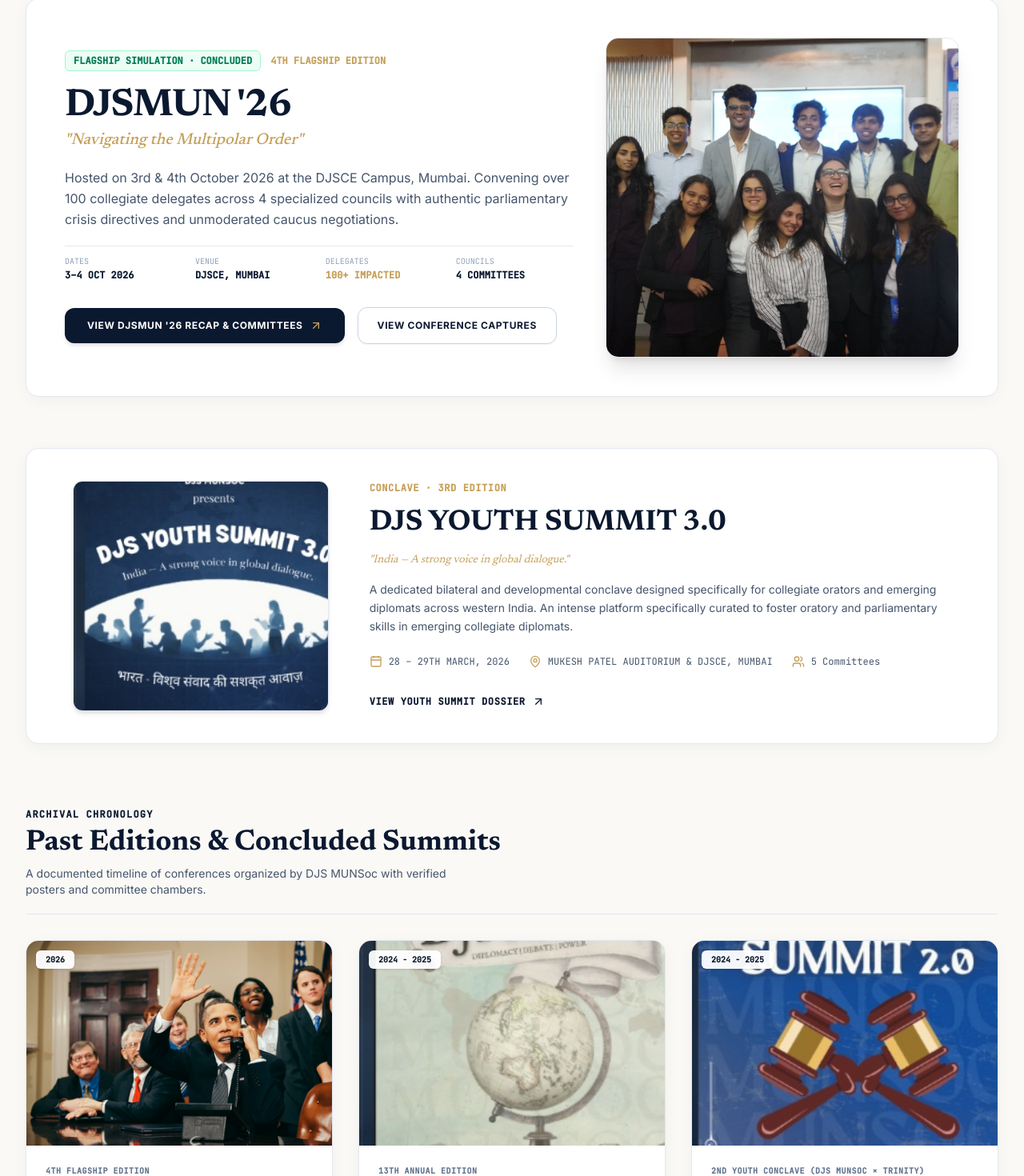
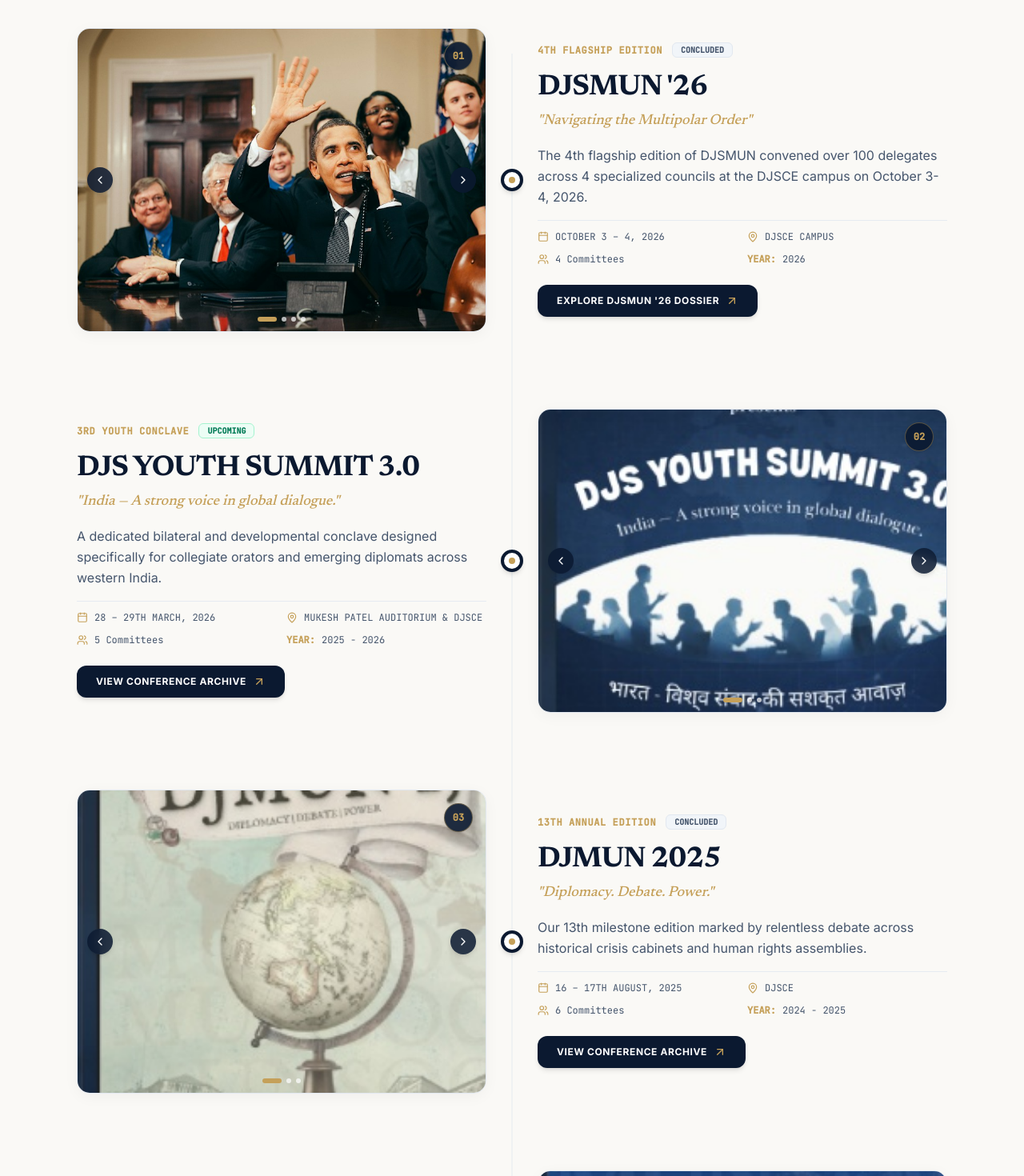
Before and after one commit to debugvivaanbhimani/djsmunsoc, a Next.js app: page /conferences in a window 1280 px wide. Shown: the part 329-1799 px from the top of the page at 80% size. Built offline with nearby package versions, Linux system fonts and the light colour scheme.

Commit message:
feat: implement 2-column alternating flow runner timeline for conferences with image slider and scroll-to-top

```diff
--- a/src/app/conferences/page.tsx
+++ b/src/app/conferences/page.tsx
@@ -1,224 +1,299 @@
 "use client";
 
+import { useState, useEffect } from "react";
 import Image from "next/image";
 import Link from "next/link";
-import { ArrowUpRight, Calendar, MapPin, Users, CheckCircle2 } from "lucide-react";
+import {
+  ArrowUpRight,
+  Calendar,
+  MapPin,
+  Users,
+  ChevronLeft,
+  ChevronRight,
+  ArrowUp,
+  Sparkles,
+} from "lucide-react";
 import conferencesData from "../../../data/conferences.json";
 
-export default function ConferencesPage() {
-  const djsmun26 = conferencesData.upcoming.find((c) => c.slug === "djsmun-2026") || conferencesData.upcoming[0];
-  const youthSummit3 = conferencesData.upcoming.find((c) => c.slug === "youth-summit-3") || conferencesData.upcoming[1];
-  const pastConferences = conferencesData.upcoming.filter((c) => c.status === "CONCLUDED");
+// Verified image galleries for each conference event
+const EVENT_GALLERIES: Record<string, string[]> = {
+  "djsmun-2026": [
+    "/assets/posters/djsmun26-poster.jpg",
+    "/assets/real/committee-session-1.jpg",
+    "/assets/real/delegation-winners.jpg",
+    "/assets/real/secretariat-team.jpg",
+  ],
+  "youth-summit-3": [
+    "/assets/posters/youth-summit-3.jpg",
+    "/assets/real/committee-session-2.jpg",
+    "/assets/real/executive-board-felicitation.jpg",
+  ],
+  "djsmun-2025": [
+    "/assets/posters/djsmun25-poster.jpg",
+    "/assets/real/committee-session-3.jpg",
+    "/assets/real/best-delegate-gavel.jpg",
+  ],
+  "youth-summit-2": [
+    "/assets/posters/youth-summit-2.jpg",
+    "/assets/real/committee-session-4.jpg",
+  ],
+  "youth-summit-1": [
+    "/assets/posters/youth-summit-1.jpg",
+    "/assets/real/committee-session-5.jpg",
+  ],
+  "djmun-2023": [
+    "/assets/posters/djmun-2023.jpg",
+    "/assets/real/secretariat-team.jpg",
+  ],
+  "munch-madness": [
+    "/assets/posters/munch-madness.jpg",
+    "/assets/real/core-and-associate-team.jpg",
+  ],
+};
+
+function EventImageSlider({
+  images,
+  title,
+  number,
+}: {
+  images: string[];
+  title: string;
+  number: string;
+}) {
+  const [index, setIndex] = useState(0);
+
+  const prev = (e: React.MouseEvent) => {
+    e.stopPropagation();
+    setIndex((prev) => (prev === 0 ? images.length - 1 : prev - 1));
+  };
+
+  const next = (e: React.MouseEvent) => {
+    e.stopPropagation();
+    setIndex((prev) => (prev === images.length - 1 ? 0 : prev + 1));
+  };
 
   return (
-    <div className="bg-cream min-h-screen pt-28 pb-24 text-slate-800">
+    <div className="relative w-full h-[320px] sm:h-[380px] rounded-2xl overflow-hidden card-clean border border-slate-200/90 shadow-md bg-slate-100 group">
+      <Image
+        src={images[index]}
+        alt={`${title} visual ${index + 1}`}
+        fill
+        unoptimized
+        className="object-cover transition-transform duration-500 group-hover:scale-102"
+      />
+
+      {/* Numbered Pill Badge (matching reference screenshot) */}
+      <div className="absolute top-4 right-4 w-9 h-9 rounded-full bg-navy/90 backdrop-blur-md border border-gold/40 text-gold flex items-center justify-center font-mono text-xs font-bold shadow-md z-10">
+        {number}
+      </div>
+
+      {/* Interactive Navigation Arrows */}
+      {images.length > 1 && (
+        <>
+          <button
+            onClick={prev}
+            className="absolute left-3 top-1/2 -translate-y-1/2 w-8 h-8 rounded-full bg-navy/85 hover:bg-navy text-white flex items-center justify-center backdrop-blur-sm transition-all shadow-md z-10 cursor-pointer"
+            aria-label="Previous slide"
+          >
+            <ChevronLeft className="w-4 h-4" />
+          </button>
+          <button
+            onClick={next}
+            className="absolute right-3 top-1/2 -translate-y-1/2 w-8 h-8 rounded-full bg-navy/85 hover:bg-navy text-white flex items-center justify-center backdrop-blur-sm transition-all shadow-md z-10 cursor-pointer"
+            aria-label="Next slide"
+          >
+            <ChevronRight className="w-4 h-4" />
+          </button>
+
+          {/* Dots Indicator */}
+          <div className="absolute bottom-3 inset-x-0 flex items-center justify-center gap-1.5 z-10">
+            {images.map((_, i) => (
+              <button
+                key={i}
+                onClick={(e) => {
+                  e.stopPropagation();
+                  setIndex(i);
+                }}
+                className={`h-1.5 rounded-full transition-all cursor-pointer ${
+                  index === i ? "w-6 bg-gold" : "w-1.5 bg-white/70 hover:bg-white"
+                }`}
+                aria-label={`Go to slide ${i + 1}`}
+              />
+            ))}
+          </div>
+        </>
+      )}
+    </div>
+  );
+}
+
+function EventDetails({
+  conf,
+  isFlagship,
+}: {
+  conf: any;
+  isFlagship: boolean;
+}) {
+  return (
+    <div className="space-y-4 flex flex-col justify-center">
+      <div className="flex items-center gap-3 font-mono text-xs font-bold">
+        <span className="text-gold uppercase tracking-wider">{conf.edition}</span>
+        {conf.status && (
+          <span
+            className={`px-2.5 py-0.5 rounded-md text-[10px] font-bold ${
+              conf.status === "CONCLUDED"
+                ? "bg-slate-100 text-slate-600 border border-slate-200"
+                : "bg-emerald-50 text-emerald-700 border border-emerald-200"
+            }`}
+          >
+            {conf.status}
+          </span>
+        )}
+      </div>
+
+      <div>
+        <h3 className="font-serif text-3xl sm:text-4xl font-bold text-navy tracking-tight leading-tight">
+          {conf.title}
+        </h3>
+        {conf.subtitle && (
+          <p className="font-serif text-lg text-gold italic font-medium mt-1">
+            "{conf.subtitle}"
+          </p>
+        )}
+      </div>
+
+      <p className="text-sm sm:text-base text-slate-600 leading-relaxed font-sans">
+        {conf.summary}
+      </p>
+
+      {/* Specifications Strip */}
+      <div className="grid grid-cols-2 gap-3 pt-3 text-xs font-mono text-slate-600 border-t border-slate-200/80">
+        <div className="flex items-center gap-2">
+          <Calendar className="w-3.5 h-3.5 text-gold shrink-0" />
+          <span className="truncate">{conf.dates}</span>
+        </div>
+        <div className="flex items-center gap-2">
+          <MapPin className="w-3.5 h-3.5 text-gold shrink-0" />
+          <span className="truncate">{conf.venue.split(",")[0]}</span>
+        </div>
+        <div className="flex items-center gap-2">
+          <Users className="w-3.5 h-3.5 text-gold shrink-0" />
+          <span>{conf.committeesCount} Committees</span>
+        </div>
+        <div className="flex items-center gap-2">
+          <span className="text-gold font-bold">YEAR:</span>
+          <span>{conf.year}</span>
+        </div>
+      </div>
+
+      {/* Action CTA */}
+      <div className="pt-2">
+        <Link
+          href={isFlagship ? "/djsmun-26" : `/conferences/${conf.slug}`}
+          className="inline-flex items-center gap-2 rounded-xl bg-navy px-6 py-3 text-xs font-bold uppercase tracking-wider text-white shadow-md hover:bg-navy-light transition-all"
+        >
+          <span>{isFlagship ? "Explore DJSMUN '26 Dossier" : "View Conference Archive"}</span>
+          <ArrowUpRight className="w-4 h-4 text-gold" />
+        </Link>
+      </div>
+    </div>
+  );
+}
+
+export default function ConferencesPage() {
+  const [showScrollTop, setShowScrollTop] = useState(false);
+  const conferences = conferencesData.upcoming;
+
+  useEffect(() => {
+    const handleScroll = () => {
+      setShowScrollTop(window.scrollY > 400);
+    };
+    window.addEventListener("scroll", handleScroll);
+    return () => window.removeEventListener("scroll", handleScroll);
+  }, []);
+
+  const scrollToTop = () => {
+    window.scrollTo({ top: 0, behavior: "smooth" });
+  };
+
+  return (
+    <div className="bg-cream min-h-screen pt-28 pb-28 text-slate-800 relative">
       {/* Page Header */}
-      <div className="mx-auto max-w-7xl px-4 sm:px-6 lg:px-8 space-y-3 mb-14">
+      <div className="mx-auto max-w-7xl px-4 sm:px-6 lg:px-8 space-y-3 mb-16">
         <div className="font-mono text-xs uppercase tracking-[0.2em] text-gold font-bold">
-          CONFERENCE PORTFOLIO · 2022 – 2026
+          CONFERENCE ARCHIVES & CHRONOLOGY
         </div>
         <h1 className="font-serif text-4xl sm:text-5xl md:text-6xl font-bold text-navy tracking-tight">
           Conferences & Summits
         </h1>
         <p className="text-base sm:text-lg text-slate-600 max-w-2xl leading-relaxed">
-          From our flagship annual edition convening over 300 delegates, to bilateral youth conclaves and historic crisis simulations.
+          Trace the evolution of DJS MUNSoc through our flagship annual editions and bilateral youth conclaves since 2022. Scroll down to explore each historical milestone.
         </p>
       </div>
 
-      <div className="mx-auto max-w-7xl px-4 sm:px-6 lg:px-8 space-y-16">
-        {/* Section 1: Flagship Conference (DJSMUN '26) */}
-        <div className="card-clean p-8 sm:p-12 overflow-hidden relative group">
-          <div className="grid grid-cols-1 lg:grid-cols-12 gap-10 items-center">
-            {/* Left Column: Details */}
-            <div className="lg:col-span-7 space-y-5">
-              <div className="flex flex-wrap items-center gap-3 font-mono text-xs font-bold">
-                <span className="text-emerald-700 bg-emerald-50 px-2.5 py-1 rounded-md border border-emerald-200">
-                  FLAGSHIP SIMULATION · CONCLUDED
-                </span>
-                <span className="text-gold font-bold">4TH FLAGSHIP EDITION</span>
-              </div>
+      {/* Alternating Zigzag Flow Runner Timeline */}
+      <div className="mx-auto max-w-6xl px-4 sm:px-6 lg:px-8 relative">
+        {/* Central Vertical Spine (Desktop only) */}
+        <div className="hidden lg:block absolute left-1/2 top-8 bottom-8 w-px bg-slate-200/90 -translate-x-1/2" />
 
-              <div>
-                <h2 className="font-serif text-3xl sm:text-5xl font-bold text-navy tracking-tight">
-                  DJSMUN '26
-                </h2>
-                <p className="font-serif text-xl text-gold italic font-medium mt-1">
-                  "Navigating the Multipolar Order"
-                </p>
-              </div>
+        <div className="space-y-20 sm:space-y-24 relative">
+          {conferences.map((conf, index) => {
+            const isEven = index % 2 === 0;
+            const images = EVENT_GALLERIES[conf.slug] || [conf.poster];
+            const numberFormatted = String(index + 1).padStart(2, "0");
+            const isFlagship = conf.slug === "djsmun-2026";
 
-              <p className="text-sm sm:text-base text-slate-600 leading-relaxed font-sans">
-                Hosted on 3rd & 4th October 2026 at the DJSCE Campus, Mumbai. Convening over 100 collegiate delegates across 4 specialized councils with authentic parliamentary crisis directives and unmoderated caucus negotiations.
-              </p>
-
-              {/* Specifications Strip */}
-              <div className="grid grid-cols-2 sm:grid-cols-4 gap-4 pt-3 border-t border-slate-200 text-xs font-mono text-slate-600">
-                <div>
-                  <div className="text-slate-400 uppercase text-[10px]">DATES</div>
-                  <div className="font-bold text-navy mt-0.5">3–4 OCT 2026</div>
-                </div>
-                <div>
-                  <div className="text-slate-400 uppercase text-[10px]">VENUE</div>
-                  <div className="font-bold text-navy mt-0.5">DJSCE, MUMBAI</div>
-                </div>
-                <div>
-                  <div className="text-slate-400 uppercase text-[10px]">DELEGATES</div>
-                  <div className="font-bold text-gold mt-0.5">100+ IMPACTED</div>
-                </div>
-                <div>
-                  <div className="text-slate-400 uppercase text-[10px]">COUNCILS</div>
-                  <div className="font-bold text-navy mt-0.5">4 COMMITTEES</div>
-                </div>
-              </div>
-
-              {/* Action Buttons */}
-              <div className="flex flex-wrap items-center gap-4 pt-3">
-                <Link
-                  href="/djsmun-26"
-                  className="inline-flex items-center gap-2 rounded-xl bg-navy px-7 py-3.5 text-xs font-bold uppercase tracking-wider text-white shadow-md hover:bg-navy-light transition-all"
-                >
-                  <span>View DJSMUN '26 Recap & Committees</span>
-                  <ArrowUpRight className="w-4 h-4 text-gold" />
-                </Link>
-                <Link
-                  href="/gallery"
-                  className="inline-flex items-center gap-2 rounded-xl border border-slate-300 bg-white px-6 py-3.5 text-xs font-bold uppercase tracking-wider text-navy hover:bg-slate-50 transition-colors shadow-xs"
-                >
-                  <span>View Conference Captures</span>
-                </Link>
-              </div>
-            </div>
-
-            {/* Right Column: Real Photo Preview */}
-            <div className="lg:col-span-5 flex justify-center">
-              <div className="relative w-full max-w-md h-[400px] rounded-2xl overflow-hidden border border-slate-200 shadow-xl bg-slate-100">
-                <Image
-                  src="/assets/real/secretariat-team.jpg"
-                  alt="DJSMUN 2026"
-                  fill
-                  unoptimized
-                  className="object-cover"
-                />
-              </div>
-            </div>
-          </div>
-        </div>
-
-        {/* Section 2: Youth Summit 3.0 Spotlight */}
-        {youthSummit3 && (
-          <div className="card-clean p-8 sm:p-10 border-l-4 border-l-gold">
-            <div className="grid grid-cols-1 md:grid-cols-12 gap-8 items-center">
-              <div className="md:col-span-4 flex justify-center">
-                <div className="relative w-full max-w-xs h-72 rounded-xl overflow-hidden border border-slate-200 shadow-md">
-                  <Image
-                    src={youthSummit3.poster}
-                    alt={youthSummit3.title}
-                    fill
-                    unoptimized
-                    className="object-cover"
-                  />
-                </div>
-              </div>
-              <div className="md:col-span-8 space-y-4">
-                <div className="font-mono text-xs uppercase tracking-wider text-gold font-bold">
-                  CONCLAVE · 3RD EDITION
-                </div>
-                <h2 className="font-serif text-3xl sm:text-4xl font-bold text-navy">
-                  {youthSummit3.title}
-                </h2>
-                <p className="text-sm font-serif italic text-gold">
-                  "{youthSummit3.subtitle}"
-                </p>
-                <p className="text-sm text-slate-600 leading-relaxed font-sans">
-                  {youthSummit3.summary} An intense platform specifically curated to foster oratory and parliamentary skills in emerging collegiate diplomats.
-                </p>
-                <div className="flex flex-wrap gap-6 pt-2 font-mono text-xs text-slate-600">
-                  <div className="flex items-center gap-2">
-                    <Calendar className="w-4 h-4 text-gold shrink-0" />
-                    <span>{youthSummit3.dates}</span>
-                  </div>
-                  <div className="flex items-center gap-2">
-                    <MapPin className="w-4 h-4 text-gold shrink-0" />
-                    <span>{youthSummit3.venue}</span>
-                  </div>
-                  <div className="flex items-center gap-2">
-                    <Users className="w-4 h-4 text-gold shrink-0" />
-                    <span>{youthSummit3.committeesCount} Committees</span>
-                  </div>
-                </div>
-                <div className="pt-3">
-                  <Link
-                    href={`/conferences/${youthSummit3.slug}`}
-                    className="inline-flex items-center gap-2 font-mono text-xs uppercase font-bold text-navy hover:text-gold tracking-wider"
-                  >
-                    <span>View Youth Summit Dossier</span>
-                    <ArrowUpRight className="w-4 h-4" />
-                  </Link>
-                </div>
-              </div>
-            </div>
-          </div>
-        )}
-
-        {/* Section 3: Past Editions & Concluded Summits */}
-        <div className="space-y-8 pt-4">
-          <div className="space-y-2 border-b border-slate-200 pb-5">
-            <div className="font-mono text-xs uppercase tracking-widest text-navy font-bold">
-              ARCHIVAL CHRONOLOGY
-            </div>
-            <h2 className="font-serif text-3xl sm:text-4xl font-bold text-navy">
-              Past Editions & Concluded Summits
-            </h2>
-            <p className="text-sm text-slate-600 max-w-xl">
-              A documented timeline of conferences organized by DJS MUNSoc with verified posters and committee chambers.
-            </p>
-          </div>
-
-          <div className="grid grid-cols-1 sm:grid-cols-2 lg:grid-cols-3 gap-8">
-            {pastConferences.map((conf) => (
-              <div key={conf.id} className="card-clean overflow-hidden flex flex-col justify-between group">
-                <div className="relative h-64 w-full bg-slate-100 overflow-hidden">
-                  <Image
-                    src={conf.poster}
-                    alt={conf.title}
-                    fill
-                    unoptimized
-                    className="object-cover transition-transform duration-500 group-hover:scale-105"
-                  />
-                  <div className="absolute top-3 left-3 bg-white/95 px-3 py-1 rounded-md text-[10px] font-mono font-bold text-navy shadow-sm">
-                    {conf.year}
-                  </div>
+            return (
+              <div key={conf.id} className="relative">
+                {/* Central Timeline Node (Desktop) */}
+                <div className="hidden lg:flex absolute left-1/2 top-1/2 -translate-x-1/2 -translate-y-1/2 w-7 h-7 rounded-full bg-white border-4 border-navy shadow-md items-center justify-center z-20">
+                  <span className="w-2 h-2 rounded-full bg-gold" />
                 </div>
 
-                <div className="p-6 space-y-3 flex-1 flex flex-col justify-between">
-                  <div className="space-y-2">
-                    <div className="text-[10px] font-mono uppercase tracking-wider text-slate-500 font-bold">
-                      {conf.edition}
-                    </div>
-                    <h3 className="font-serif text-2xl font-bold text-navy">
-                      {conf.title}
-                    </h3>
-                    <p className="text-xs text-slate-600 leading-relaxed line-clamp-3">
-                      {conf.summary}
-                    </p>
+                {/* 2-Column Zigzag Layout */}
+                <div className="grid grid-cols-1 lg:grid-cols-2 gap-10 lg:gap-16 items-center">
+                  {/* Left Column */}
+                  <div className={isEven ? "order-1" : "order-2 lg:order-1"}>
+                    {isEven ? (
+                      <EventImageSlider
+                        images={images}
+                        title={conf.title}
+                        number={numberFormatted}
+                      />
+                    ) : (
+                      <EventDetails conf={conf} isFlagship={isFlagship} />
+                    )}
                   </div>
 
-                  <div className="pt-4 border-t border-slate-100 flex items-center justify-between font-mono text-xs">
-                    <span className="text-slate-500">{conf.dates}</span>
-                    <Link
-                      href={`/conferences/${conf.slug}`}
-                      className="text-navy font-bold hover:text-gold inline-flex items-center gap-1"
-                    >
-                      <span>Archive</span>
-                      <ArrowUpRight className="w-3.5 h-3.5" />
-                    </Link>
+                  {/* Right Column */}
+                  <div className={isEven ? "order-2" : "order-1 lg:order-2"}>
+                    {isEven ? (
+                      <EventDetails conf={conf} isFlagship={isFlagship} />
+                    ) : (
+                      <EventImageSlider
+                        images={images}
+                        title={conf.title}
+                        number={numberFormatted}
+                      />
+                    )}
                   </div>
                 </div>
               </div>
-            ))}
-          </div>
+            );
+          })}
         </div>
       </div>
+
+      {/* Floating Scroll-To-Top Button (matching reference) */}
+      {showScrollTop && (
+        <button
+          onClick={scrollToTop}
+          className="fixed bottom-8 right-8 w-12 h-12 rounded-full bg-navy text-gold hover:bg-navy-light border border-gold/40 shadow-2xl flex items-center justify-center transition-all duration-300 z-50 cursor-pointer hover:scale-110"
+          aria-label="Scroll to top"
+        >
+          <ArrowUp className="w-5 h-5 text-gold" />
+        </button>
+      )}
     </div>
   );
 }
```
